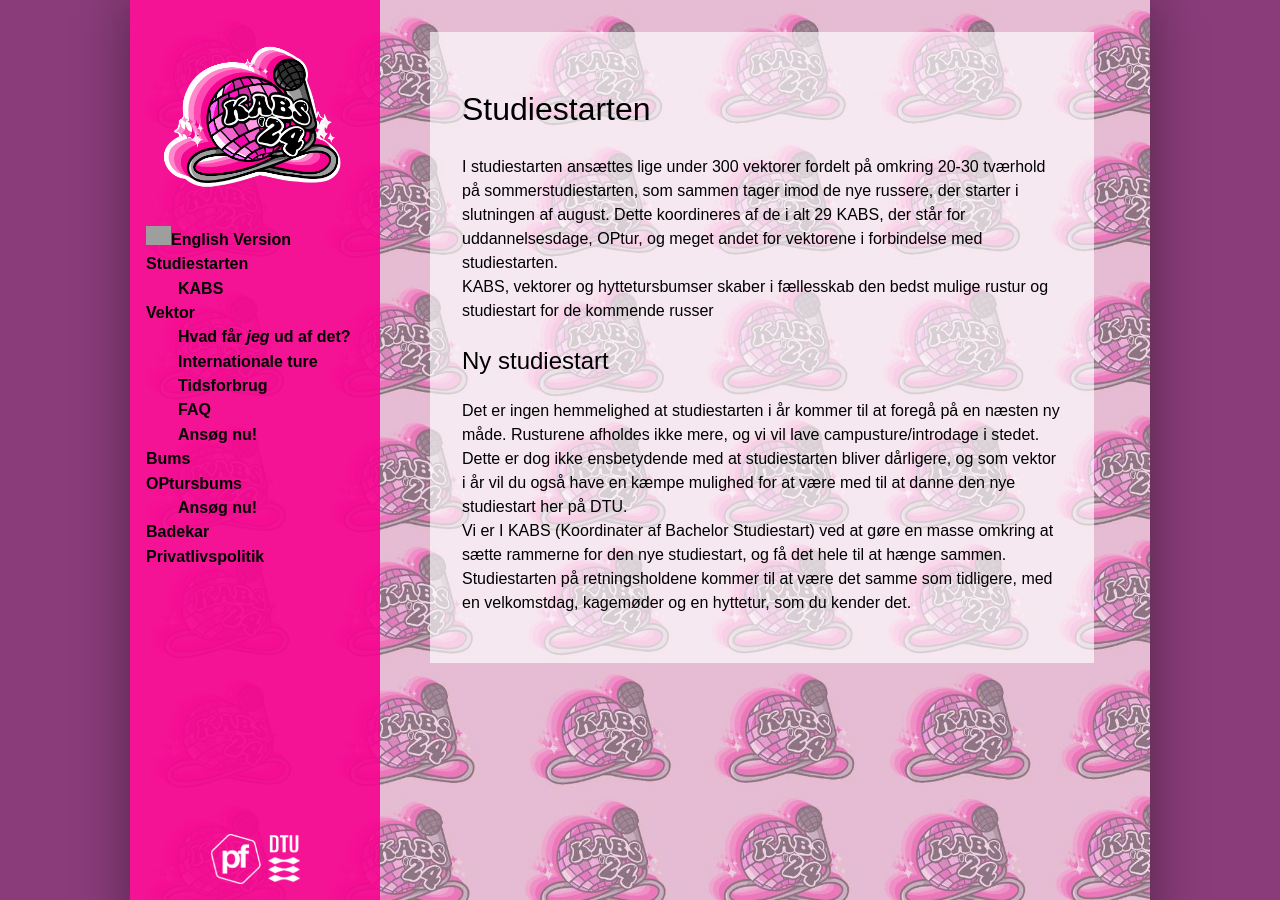
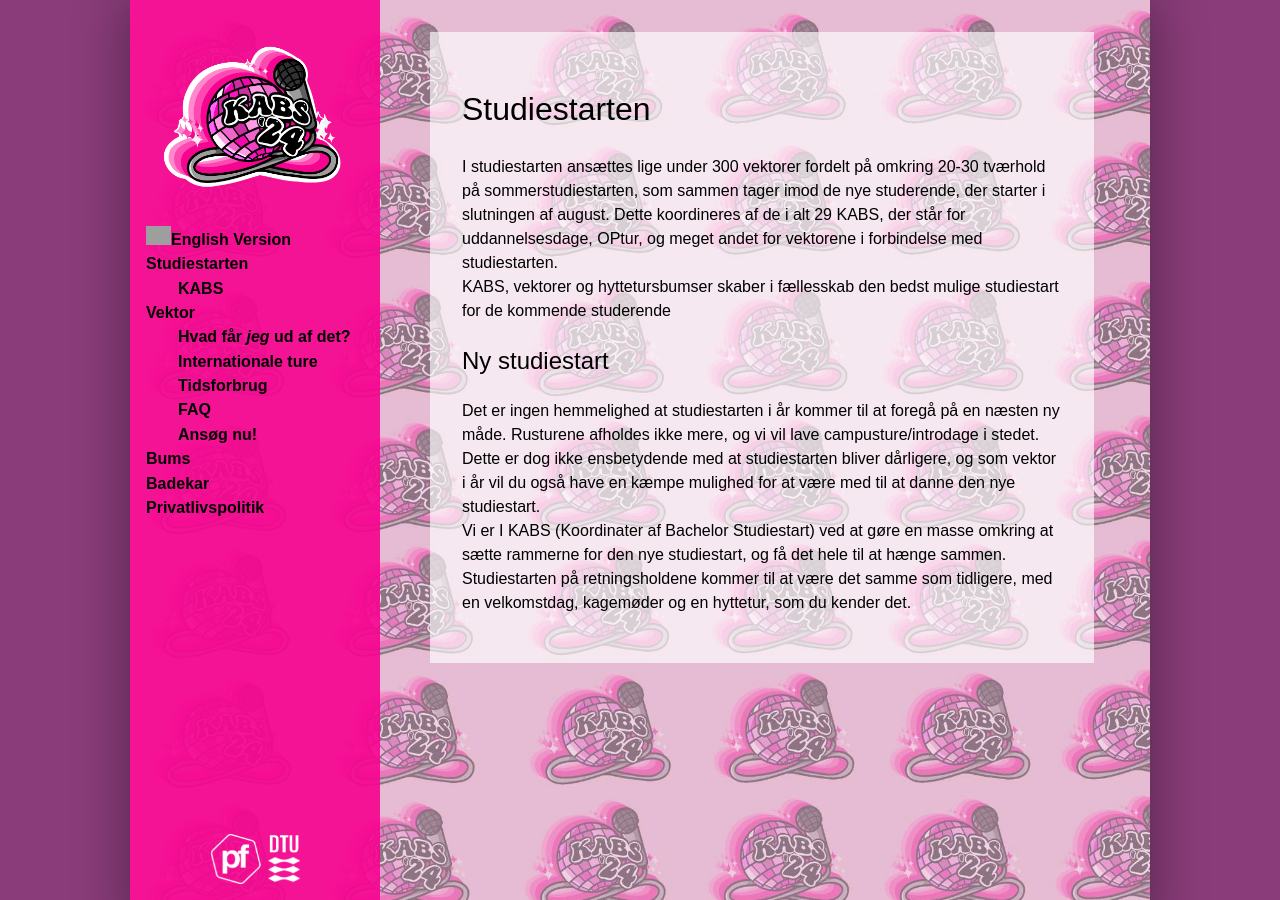
Before and after one commit to KABSDTU/kabsdtu.github.io, a Jekyll site: the page built from studiestarten.md, in a window 1280 px wide and 900 px high. Built offline with Jekyll 4.4.1, drawn with Linux system fonts in a browser that asks for light colours; some web fonts are replaced; grey boxes are pictures that could not be loaded.

Commit message:
Optur er fjernet fra fane og små ændringer i studiestarttekst hvor "russer" er fjernet

```diff
--- a/_layouts/default.html
+++ b/_layouts/default.html
@@ -178,12 +178,12 @@
                                 <li><a href="/ansog-som-hyttebums.html">Ansøg nu!</a></li>
                             </ul>
                         <-- #li -->
-                        <li><a href="/optursbums.html">OPtursbums</a></li>
+                        <!--li><a href="/optursbums.html">OPtursbums</a></li>
                         <li>
                             <ul>
                                 <li><a href="/ansog-som-optursbums.html">Ansøg nu!</a></li>
                             </ul>
-                        <li>
+                        <li -->
                         <li><a href="/badekar.html">Badekar</a></li>
                         <li><a href="/privatlivspolitik.html">Privatlivspolitik</a></li>
                     </ul>
--- a/studiestarten.md
+++ b/studiestarten.md
@@ -6,15 +6,15 @@
 
 
 <p>
-    I studiestarten ansættes lige under 300 vektorer fordelt på omkring 20-30 tværhold på sommerstudiestarten, som sammen tager imod de nye russere, der starter i slutningen af august. Dette koordineres af de i alt {{layout.numOfKABS}} KABS, der står for uddannelsesdage, OPtur, og meget andet for vektorene i forbindelse med studiestarten. <br>
-    KABS, vektorer og hyttetursbumser skaber i fællesskab den bedst mulige rustur og studiestart for de kommende russer <br>
+    I studiestarten ansættes lige under 300 vektorer fordelt på omkring 20-30 tværhold på sommerstudiestarten, som sammen tager imod de nye studerende, der starter i slutningen af august. Dette koordineres af de i alt {{layout.numOfKABS}} KABS, der står for uddannelsesdage, OPtur, og meget andet for vektorene i forbindelse med studiestarten. <br>
+    KABS, vektorer og hyttetursbumser skaber i fællesskab den bedst mulige  studiestart for de kommende studerende <br>
 
 </p>
 
 <h2>Ny studiestart </h2>
 
 <p>
-Det er ingen hemmelighed at studiestarten i år kommer til at foregå på en næsten ny måde. Rusturene afholdes ikke mere, og vi vil lave campusture/introdage i stedet. Dette er dog ikke ensbetydende med at studiestarten bliver dårligere, og som vektor i år vil du også have en kæmpe mulighed for at være med til at danne den nye studiestart her på DTU. <br>
+Det er ingen hemmelighed at studiestarten i år kommer til at foregå på en næsten ny måde. Rusturene afholdes ikke mere, og vi vil lave campusture/introdage i stedet. Dette er dog ikke ensbetydende med at studiestarten bliver dårligere, og som vektor i år vil du også have en kæmpe mulighed for at være med til at danne den nye studiestart. <br>
 Vi er I KABS (Koordinater af Bachelor Studiestart) ved at gøre en masse omkring at sætte rammerne for den nye studiestart, og få det hele til at hænge sammen.  <br>
 Studiestarten på retningsholdene kommer til at være det samme som tidligere, med en velkomstdag, kagemøder og en hyttetur, som du kender det. <br>
 <p>
```
